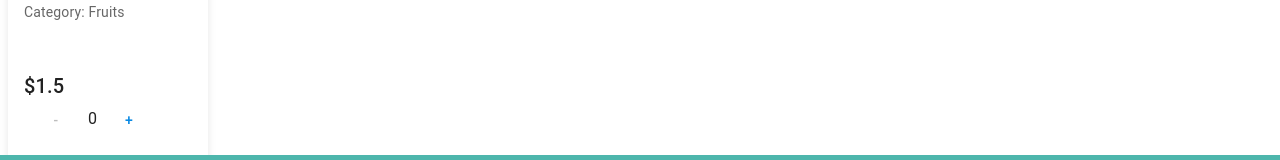
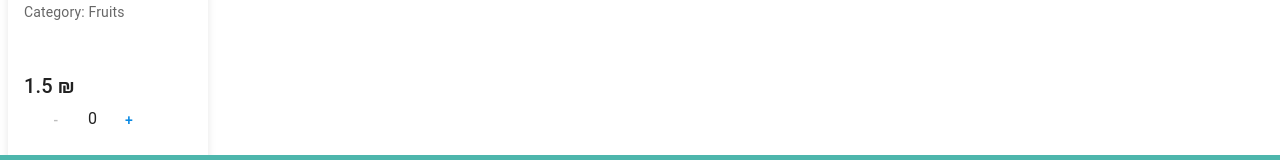
Before and after one commit to dore96/Smartbuyer-app-frontend, a React (Create React App) app: page /Shop in a window 1280 px wide. Shown: the part 275-435 px from the top of the page. Built offline with nearby package versions, Linux system fonts and the light colour scheme.

Commit message:
made product card and checked how it shows on shop

```diff
--- a/src/components/Product.jsx
+++ b/src/components/Product.jsx
@@ -46,7 +46,7 @@ const ProductCard = ({ name, category, price, imageURL }) => {
             </ProductCardContent>
             <CardContent>
                 <Typography variant="h6" color="textPrimary">
-                    ${price}
+                    {price} ₪
                 </Typography>
                 <div>
                     <Button onClick={handleRemoveFromCart} disabled={quantity === 0}>
```
